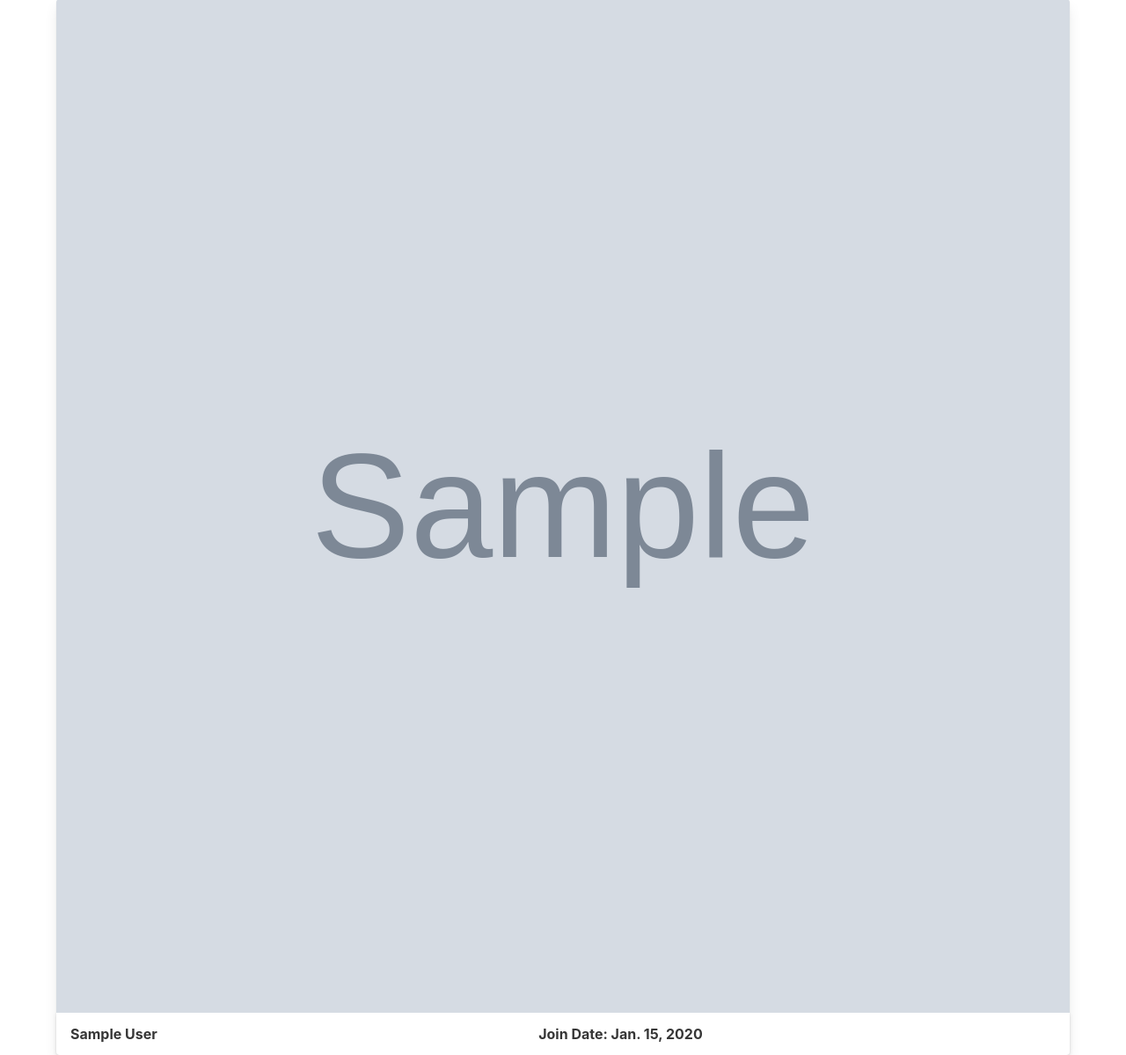
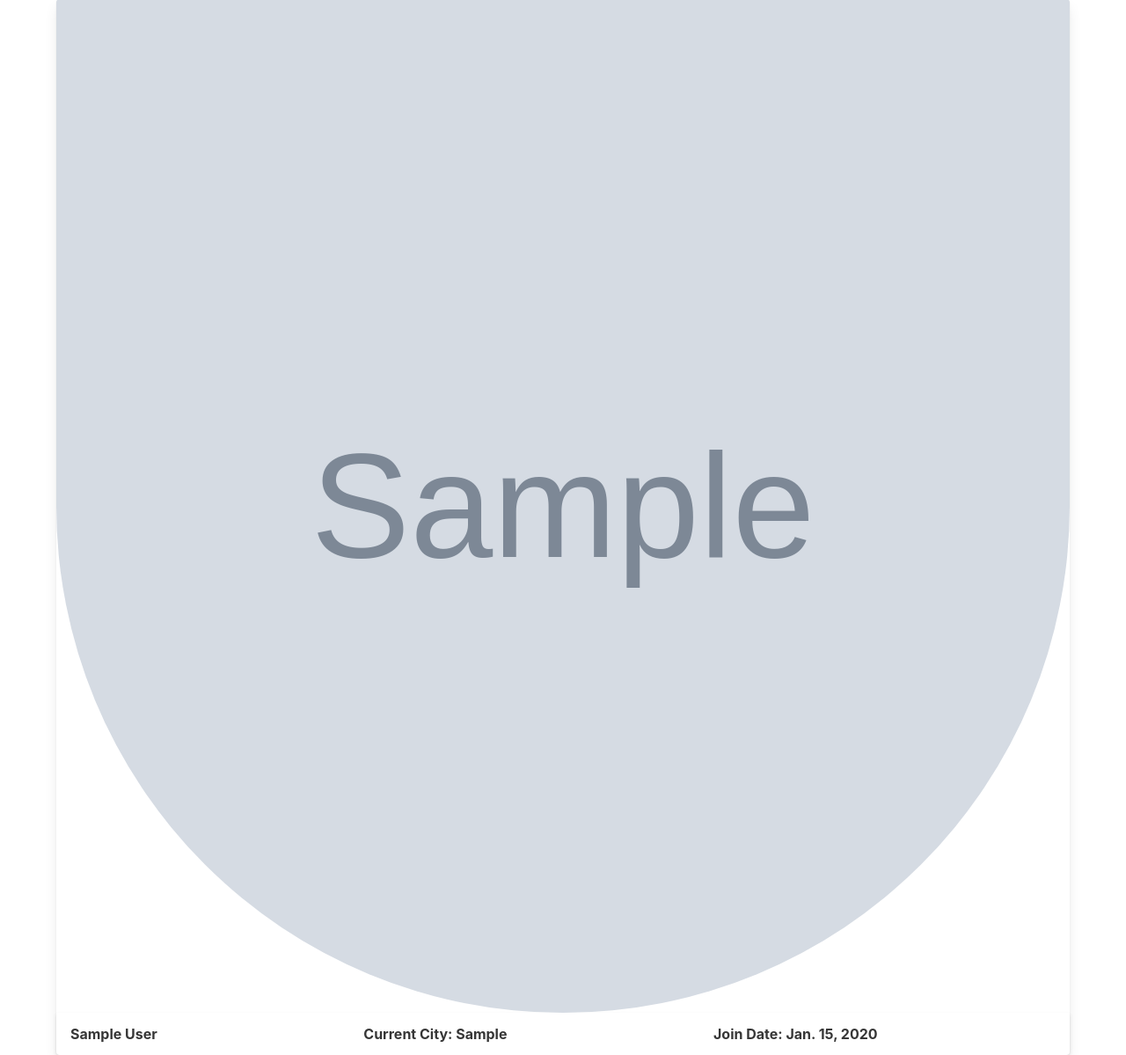
Before and after one commit to joshdaos/Wayfarer, a Django app: page /profile/ in a window 1280 px wide. Shown: the part 113-1312 px from the top of the page at 88% size. Run offline with Django 3.2, Linux system fonts and the light colour scheme; a user stored in the database is signed in; tables that the repository leaves empty hold one stand-in row (values such as "Sample post"); grey boxes marked "Sample" are stand-in pictures.

Commit message:
profile page updated

```diff
--- a/db/create_userprofile.sql
+++ b/db/create_userprofile.sql
@@ -1,3 +1,3 @@
-INSERT INTO main_app_userprofile(name, currentcity, join_date, img)
+INSERT INTO main_app_userprofile(name, currentcity, join_date, image)
   VALUES
     ('Ohziii', 'Miami, Florida', '2021-05-14 18:57:42.517205-07', 'https://images.unsplash.com/photo-1618217050279-7301b808639b?ixid=MnwxMjA3fDB8MHxzZWFyY2h8MXx8bWlhbWklMjBiZWFjaHxlbnwwfHwwfHw%3D&ixlib=rb-1.2.1&auto=format&fit=crop&w=400&q=60');
--- a/main_app/static/styles/main.css
+++ b/main_app/static/styles/main.css
@@ -0,0 +1,5 @@
+.profileimage{
+width:300px;
+height: 200px;
+border-radius: 50%;
+}
--- a/main_app/templates/profile_list.html
+++ b/main_app/templates/profile_list.html
@@ -9,11 +9,12 @@
         <div class="card">
             <div class="card-image">
                 <figure class="image is-square">
-                    <img src="{{profile.image}}" alt="{{profile.name}}" />
+                    <img class="profileimage" src="{{profile.image}}" alt="{{profile.name}}" />
                 </figure>
             </div>
             <div class="card-header">
                 <p class="card-header-title">{{profile.name}}</p>
+                <p class="card-header-title">Current City: {{profile.currentcity}}</p>
                 <p class="card-header-title">Join Date: {{profile.join_date}}</p>
             </div>
         </div>
--- a/main_app/views.py
+++ b/main_app/views.py
@@ -37,6 +37,12 @@ class UserProfileList(TemplateView):
         return context
 
 
+
+
+
+
+
+
 class Signup(View):
 
     def get(self, request):
```
